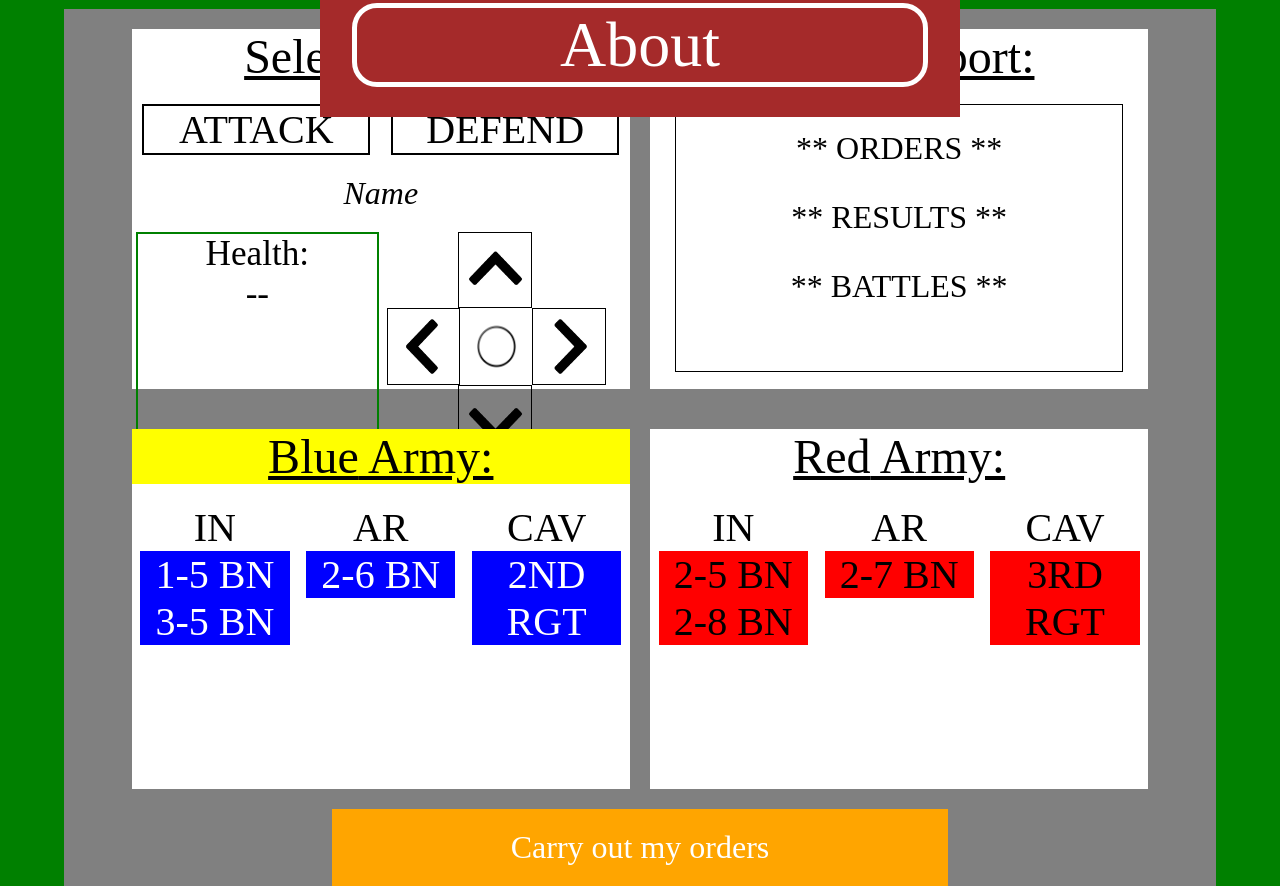
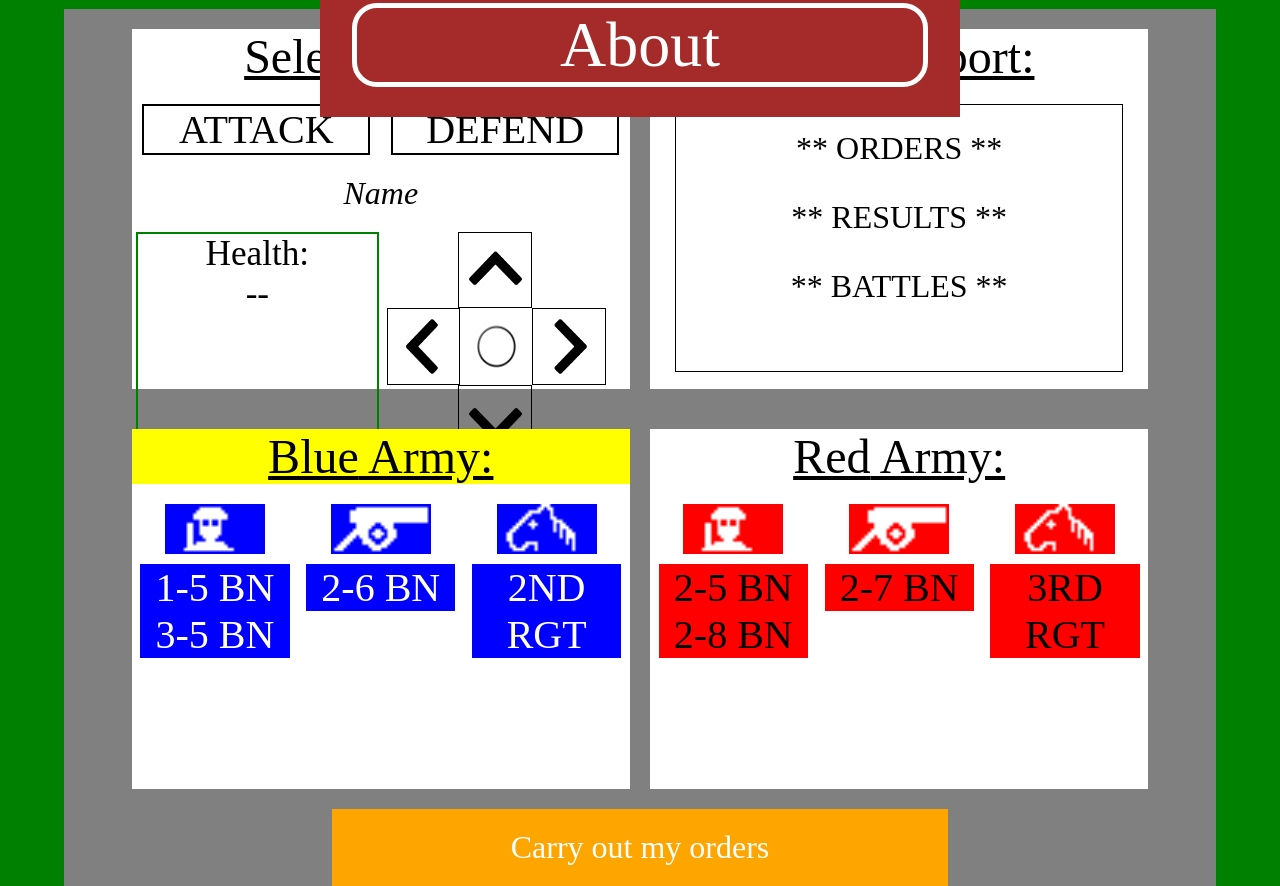
Before and after one commit to Rage6/cannon-and-cavalry, a website: page views/index.html in a window 1280 px wide. Shown: the part 831-1717 px from the top of the page. Drawn offline with nearby package versions, Linux system fonts and the light colour scheme.

Commit message:
symbols above columns

```diff
--- a/views/app.js
+++ b/views/app.js
@@ -351,7 +351,9 @@ $(() =>{
     blueTeam.playerName = $("#blueLeader").val();
     blueTeam.teamName = $("#blueArmy").val();
     blueTeam.teamName = blueTeam.teamName.toUpperCase();
-    $("#blueStatus").text(blueTeam.teamName);
+    if (blueTeam.teamName != "") {
+      $("#blueStatus").text(blueTeam.teamName);
+    };
     $("#openOneName").css("display","none");
     $("#openPage").css("display","none");
     if (numOfPlayers == 2) {
@@ -373,7 +375,9 @@ $(() =>{
     redTeam.playerName = $("#redLeader").val();
     redTeam.teamName = $("#redArmy").val();
     redTeam.teamName = redTeam.teamName.toUpperCase();
-    $("#redStatus").text(redTeam.teamName);
+    if (redTeam.teamName != "") {
+      $("#redStatus").text(redTeam.teamName);
+    };
     $("#openTwoName").css("display","none");
     $("#openPage").css("display","none");
   };
--- a/views/index.html
+++ b/views/index.html
@@ -482,7 +482,9 @@
             </div>
             <div class="allUnitColumns">
               <div class="unitColumn">
-                <div>IN</div>
+                <div>
+                  <img style="background-color:blue" src="stylesheets/images/infantry_top_bottom.png">
+                </div>
                 <div class="unitButton blueButton" id="blueIn0"></div>
                 <div class="unitButton blueButton" id="blueIn1"></div>
                 <div class="unitButton blueButton" id="blueIn2"></div>
@@ -490,7 +492,9 @@
                 <div class="unitButton blueButton" id="blueIn4"></div>
               </div>
               <div class="unitColumn">
-                <div>AR</div>
+                <div>
+                  <img style="background-color:blue" src="stylesheets/images/cannon_top_bottom.png">
+                </div>
                 <div class="unitButton blueButton" id="blueAr0"></div>
                 <div class="unitButton blueButton" id="blueAr1"></div>
                 <div class="unitButton blueButton" id="blueAr2"></div>
@@ -498,7 +502,9 @@
                 <div class="unitButton blueButton" id="blueAr4"></div>
               </div>
               <div class="unitColumn">
-                <div>CAV</div>
+                <div>
+                  <img style="background-color:blue" src="stylesheets/images/cavalry_top_bottom.png">
+                </div>
                 <div class="unitButton blueButton" id="blueCav0"></div>
                 <div class="unitButton blueButton" id="blueCav1"></div>
                 <div class="unitButton blueButton" id="blueCav2"></div>
@@ -515,7 +521,9 @@
             </div>
             <div class="allUnitColumns">
               <div class="unitColumn">
-                <div>IN</div>
+                <div>
+                  <img style="background-color:red" src="stylesheets/images/infantry_top_bottom.png">
+                </div>
                 <div class="unitButton" id="redIn0"></div>
                 <div class="unitButton" id="redIn1"></div>
                 <div class="unitButton" id="redIn2"></div>
@@ -523,7 +531,9 @@
                 <div class="unitButton" id="redIn4"></div>
               </div>
               <div class="unitColumn">
-                <div>AR</div>
+                <div>
+                  <img style="background-color:red" src="stylesheets/images/cannon_top_bottom.png">
+                </div>
                 <div class="unitButton" id="redAr0"></div>
                 <div class="unitButton" id="redAr1"></div>
                 <div class="unitButton" id="redAr2"></div>
@@ -531,7 +541,9 @@
                 <div class="unitButton" id="redAr4"></div>
               </div>
               <div class="unitColumn">
-                <div>CAV</div>
+                <div>
+                  <img style="background-color:red" src="stylesheets/images/cavalry_top_bottom.png">
+                </div>
                 <div class="unitButton" id="redCav0"></div>
                 <div class="unitButton" id="redCav1"></div>
                 <div class="unitButton" id="redCav2"></div>
--- a/views/stylesheets/input.scss
+++ b/views/stylesheets/input.scss
@@ -414,6 +414,9 @@ body {
             font-size: 2.5rem;
             text-align: center;
             @include divWidth(30%);
+            img {
+              height: 50px;
+            }
           }
         }
         #teamOne {
```
Also changed, not shown: views/stylesheets/output.css, 1 other file.
